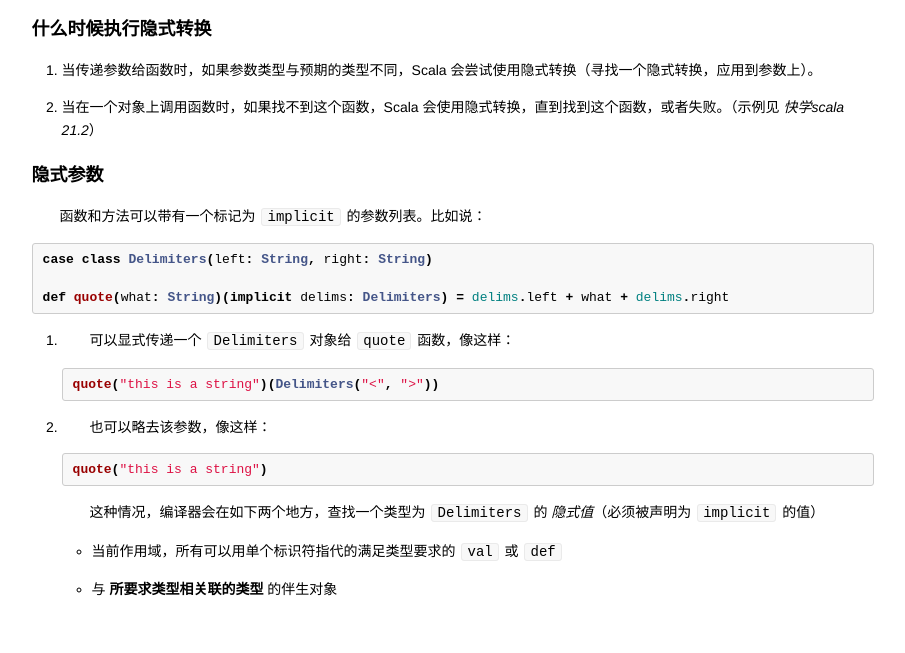
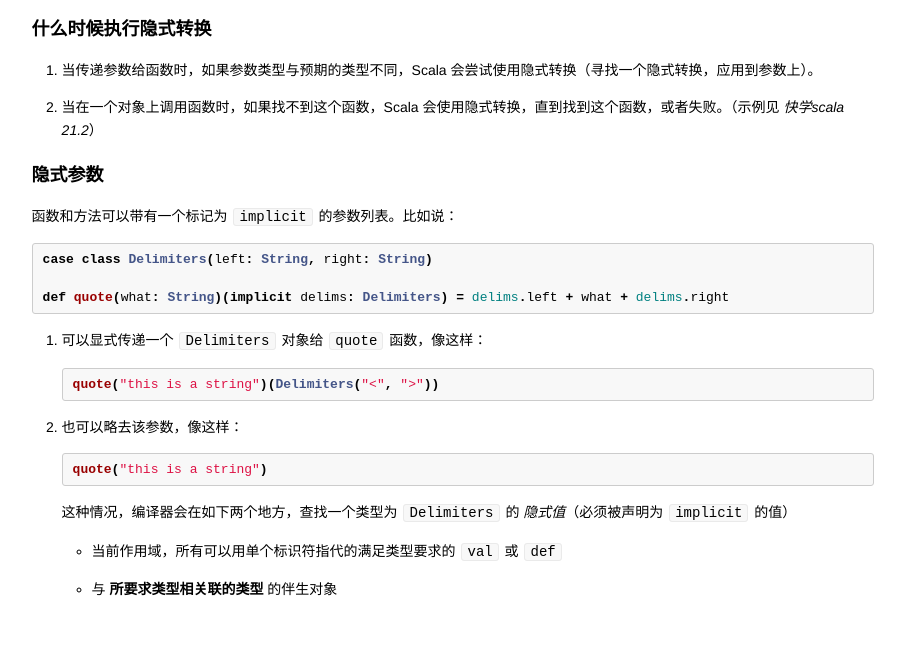
Before and after one commit to 447327642/lerencao.github.io, a Jekyll site: the page built from _posts/2013-09-20-implicit_conversion_in_scala.md, in a window 1280 px wide. Shown: the part 300-953 px from the top of the page, without its empty margins (187-1092 px from the left). Built offline with Jekyll 4.4.1, drawn with Linux system fonts in a browser that asks for light colours; Markdown is read by kramdown in place of the engine named in the settings; grey boxes are pictures that could not be loaded.

Commit message:
rm paragraph indent in a post

```diff
--- a/css/main.css
+++ b/css/main.css
@@ -62,7 +62,3 @@
   max-width: 90%;
   margin: 1em auto;
 }
-
-.post p {
-  text-indent: 2em;
-}
```
